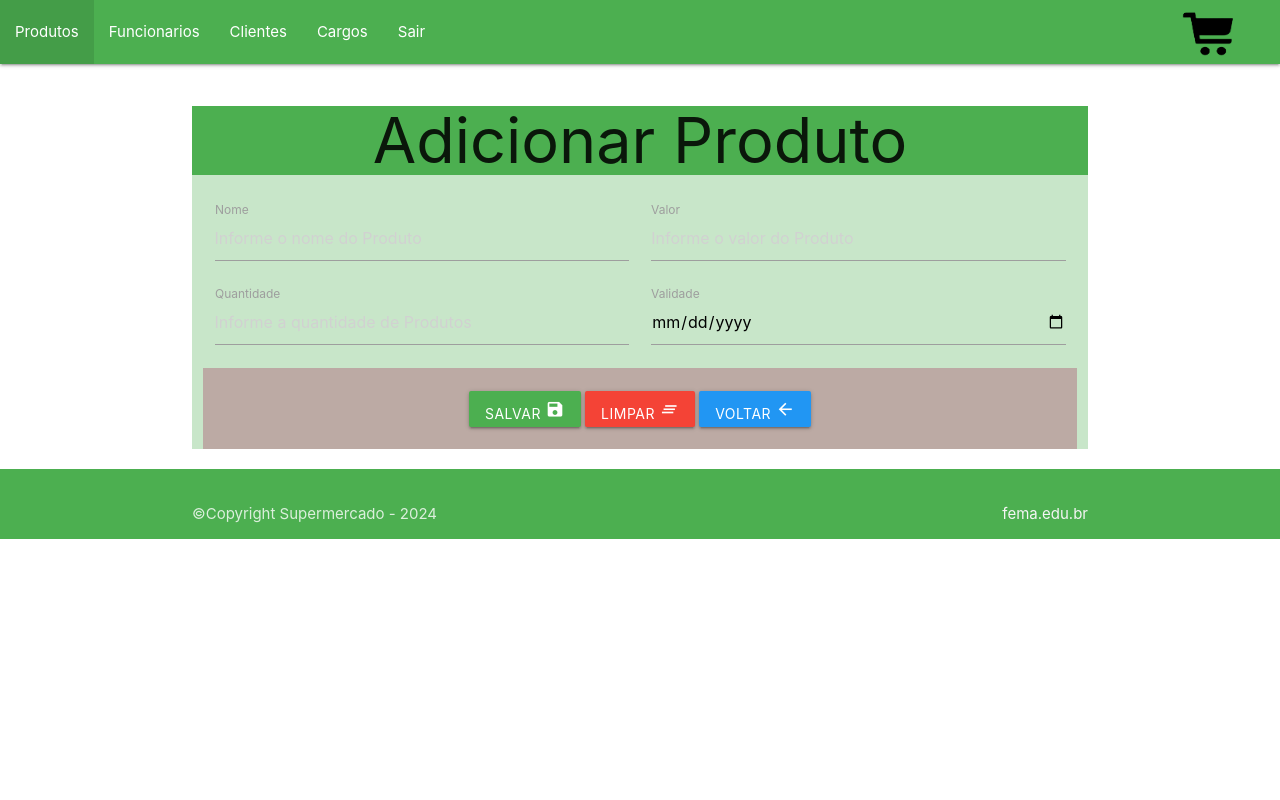
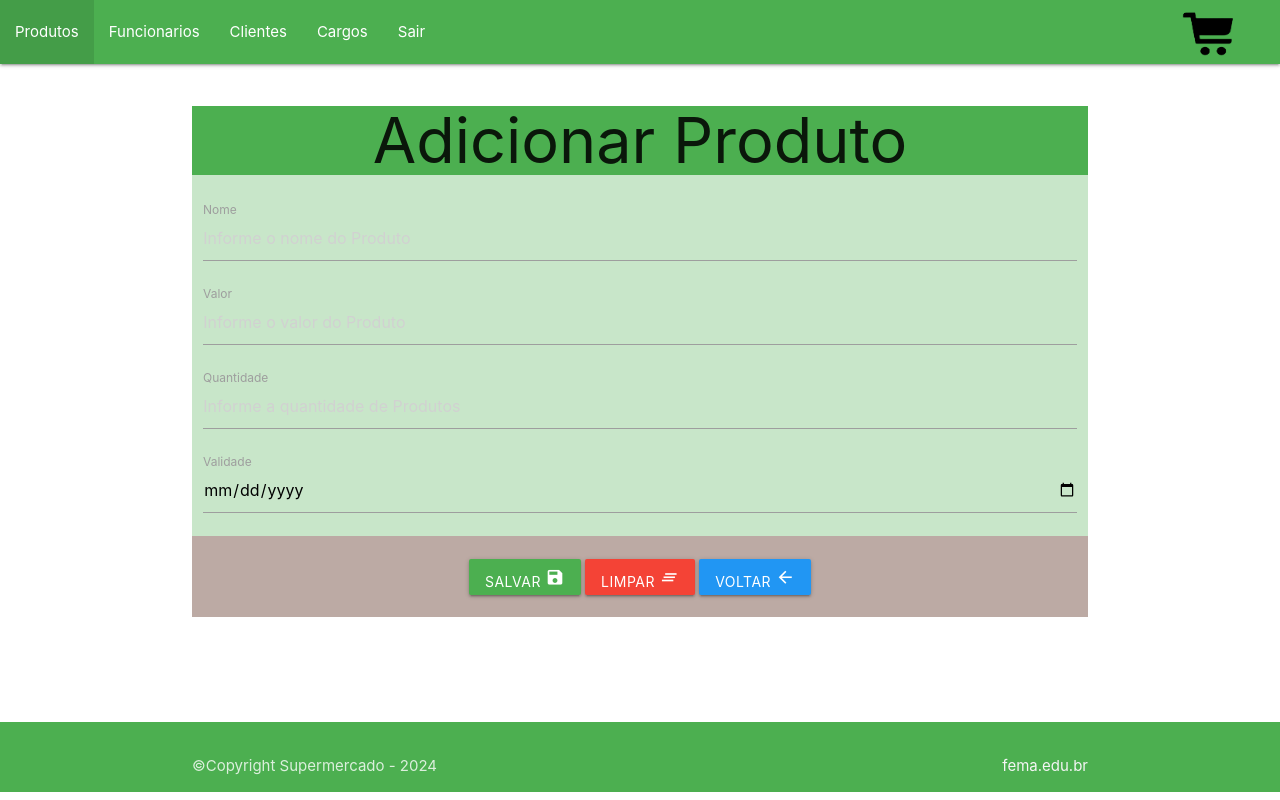
Before and after one commit to RyanmegaSM/Trabalho-Almir-Supermercado, a PHP site: page /produto/formProduto.php in a window 1280 px wide. Run offline with PHP 8.4, Linux system fonts and the light colour scheme; the visitor is signed in with stand-in values (Sample User, id 1).

Commit message:
Estetica

```diff
--- a/VIEW/Menu.php
+++ b/VIEW/Menu.php
@@ -18,6 +18,7 @@ if (!isset($_SESSION['login']))
     <script src="https://cdnjs.cloudflare.com/ajax/libs/materialize/1.0.0/js/materialize.min.js"></script>
 
     <link href="https://fonts.googleapis.com/icon?family=Material+Icons" rel="stylesheet">
+
 
     <title>Menu Principal</title>
 </head>
--- a/VIEW/css/style.css
+++ b/VIEW/css/style.css
@@ -6,6 +6,7 @@ body {
 
 main {
   flex: 1 0 auto;
+  height: 95%;
 }
 .brand-logo > img {
   width: 50px;
--- /dev/null
+++ b/VIEW/css/style2.css
@@ -0,0 +1,26 @@
+.mains {
+  height: 95%;
+}
+.mainVH {
+  height: 81vh;
+}
+
+.background {
+  width: 100vw;
+  height: 100vh;
+  background-image: url(../image/background.jpg);
+  background-repeat: no-repeat;
+  background-size: 100%;
+}
+
+.form {
+  margin: 0 auto;
+}
+
+.paddInput {
+  padding: 0 0.75rem;
+}
+
+#paddForm {
+  padding: 0;
+}
--- a/VIEW/produto/edtPdto.php
+++ b/VIEW/produto/edtPdto.php
@@ -10,7 +10,8 @@ $produto = new \MODEL\Produto();
 
 $produto->setCodigo($_POST['txtCod']);
 $produto->setNome($_POST['txtNome']);
-$produto->setValor($_POST['txtValor']);
+$fltValor = floatval($_POST['txtValor']);
+$produto->setValor($fltValor);
 $produto->setQuantidade($_POST['txtQuant']);
 $produto->setValidade($_POST['txtVali']);
 
--- a/VIEW/produto/formProduto.php
+++ b/VIEW/produto/formProduto.php
@@ -4,11 +4,15 @@
 <head>
     <meta charset="UTF-8">
     <meta name="viewport" content="width=device-width, initial-scale=1.0">
+    <link rel="stylesheet" href="../css/style2.css">
     <title>Adicionar Produtos</title>
 </head>
 
-<body>
+<body class="mainVH">
     <?php include_once '../Menu.php'; ?>
+    <div class="mains">
+
+
         <div class="container green lighten-4 black -text cols 12">
             <div class="center green ">
 
@@ -16,32 +20,33 @@
 
             </div>
             <div class="row black-text">
-            <form action="insPdto.php" method="POST" class="col s12">
+                <form action="insPdto.php" method="POST" class="col s12 " id="paddForm">
 
 
-                <div class="input-field col s6">
+                    <div class="paddInput input-field col s12">
                         <input placeholder="Informe o nome do Produto" id="nome" name="txtNome" type="text"
                             class="validate">
                         <label for="nome">Nome</label>
                     </div>
 
-                <div class="input-field col s6">
+                    <div class="paddInput input-field col s12">
                         <input placeholder="Informe o valor do Produto" id="valor" name="txtValor" type="text"
                             class="validate">
                         <label for="valor">Valor</label>
                     </div>
 
-                <div class="input-field col s6">
-                    <input placeholder="Informe a quantidade de Produtos" id="quantidade" name="txtQuant" type="number"
-                        class="validate">
+                    <div class="paddInput input-field col s12">
+                        <input placeholder="Informe a quantidade de Produtos" id="quantidade" name="txtQuant"
+                            type="number" class="validate">
                         <label for="quantidade">Quantidade</label>
                     </div>
 
-                <div class="input-field col s6">
+                    <div class="paddInput input-field col s12">
                         <input placeholder="Informe a validade do Produto" id="validade" type="date" name="txtVali"
                             class="validate">
                         <label for="validade">Validade</label>
                     </div>
+
                     <div class="brown lighten-3 center col s12">
                         <br>
                         <button class="waves-effect waves-light btn green" type="save">
@@ -52,14 +57,17 @@
                         </button>
                         <button class="waves-effect waves-light btn blue" type="button"
                             onclick="javast:location.href='lstProduto.php'">
-                        Voltar <i class="material-icons">arrow_back</i>
+                            Voltar <i class="material-icons center">arrow_back</i>
                         </button>
                         <br>
                         <br>
                     </div>
                 </form>
+
+
             </div>
 
+        </div>
     </div>
     <?php include_once '../footer.php'; ?>
 </body>
--- a/VIEW/produto/lstProduto.php
+++ b/VIEW/produto/lstProduto.php
@@ -91,14 +91,14 @@ else
             <div class="center-align" style="display:inline-block;margin: 1rem 0;">
                 <button class="btn-large waves-effect waves-light black center-align " type="" name="action"
                     onclick="JavaScript:history.back()">
-                    <i class="material-icons center">arrow_back</i>
+                    <i class="material-icons">arrow_back</i>
                 </button>
             </div>
 
             <div class="center-align " style="margin: 1rem 0;display:inline-block;">
                 <button class="btn waves-effect waves-light btn-large light blue center-align " type="submit"
                     name="action" onclick="JavaScript:location.href='formProduto.php'">
-                    <i class="material-icons center">add</i>
+                    <i class="material-icons">add</i>
                 </button>
             </div>
             </divclass>
```
Also changed, not shown: VIEW/index.php (+15 -20 lines), VIEW/produto/formEditPdto.php (+20 -13 lines). Lines whose indentation alone changed are shown as unchanged.
